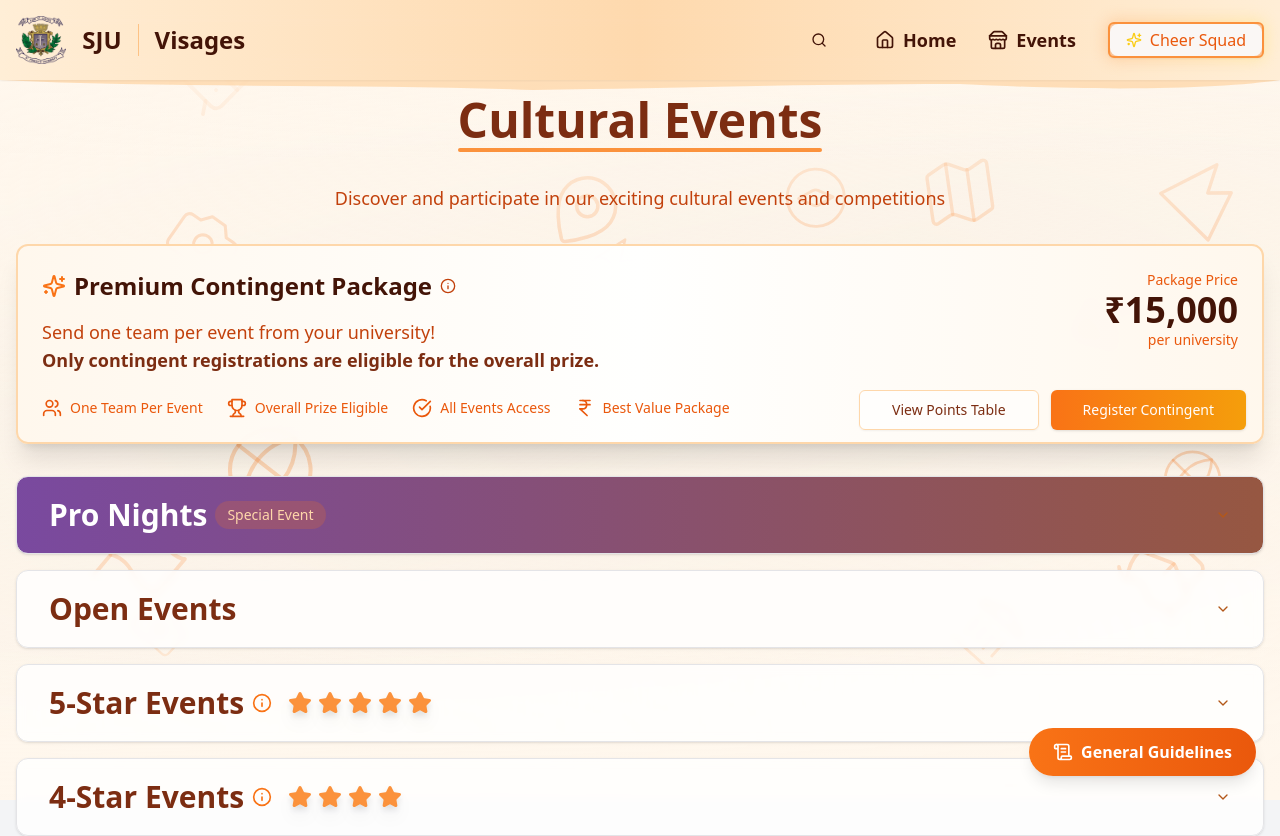
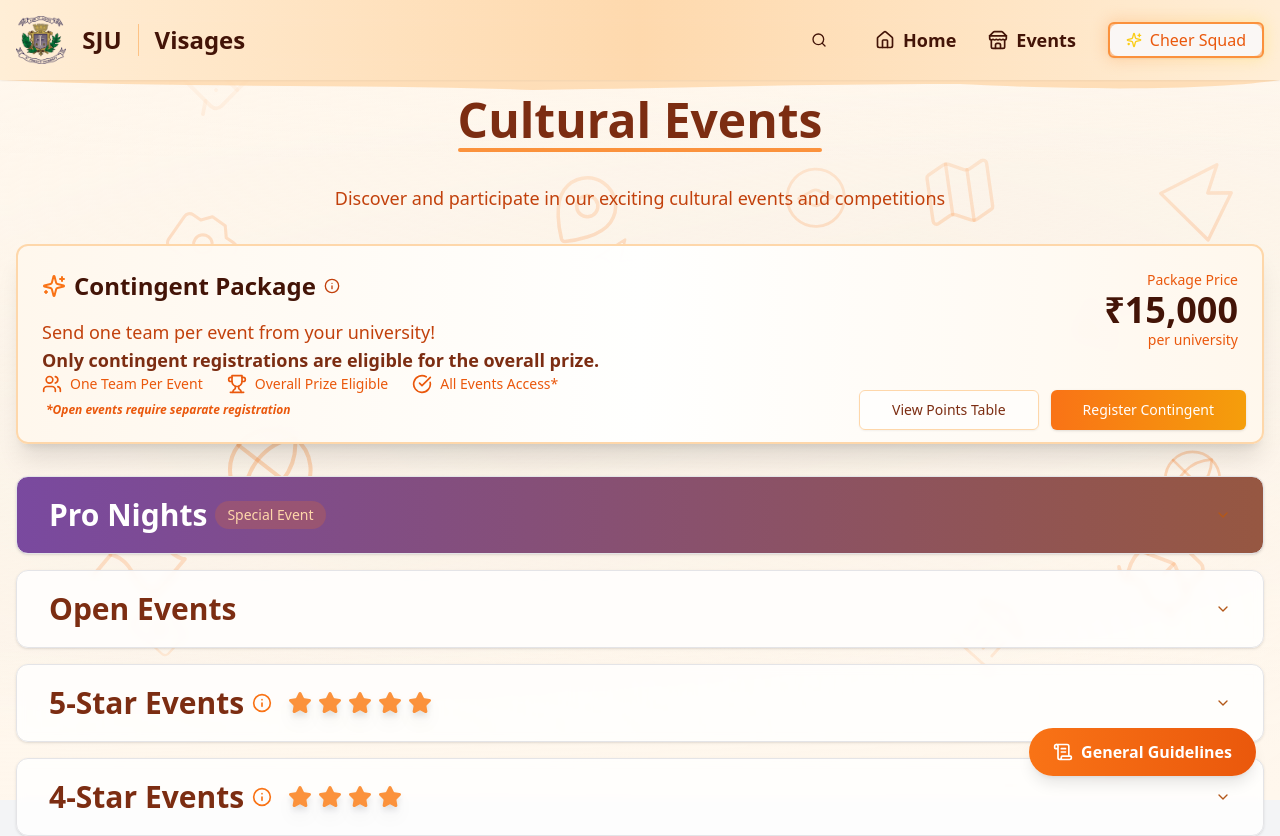
Before and after one commit to ammar-codeable/visages, a React (Vite) app: page /events in a window 1280 px wide. Shown: the top 836 px of the page. Built offline with nearby package versions, Linux system fonts and the light colour scheme.

Commit message:
feat: update ContingentBanner to clarify event registration requirements and simplify package title

```diff
--- a/src/components/ContingentBanner.tsx
+++ b/src/components/ContingentBanner.tsx
@@ -19,15 +19,14 @@ import PointsDialog from "./PointsDialog";
 const features = [
   { icon: Users, text: "One Team Per Event" },
   { icon: Trophy, text: "Overall Prize Eligible" },
-  { icon: CheckCircle, text: "All Events Access" },
-  { icon: IndianRupee, text: "Best Value Package" },
+  { icon: CheckCircle, text: "All Events Access*" },
 ] as const;
 
 const PackageTitle = () => (
   <div className="flex items-center gap-2">
     <Sparkles className="h-6 w-6 text-orange-500" />
     <h2 className="text-2xl font-bold text-orange-950">
-      Premium Contingent Package
+      Contingent Package
     </h2>
   </div>
 );
@@ -72,6 +71,13 @@ const ContingentTooltip = () => (
   </TooltipProvider>
 );
 
+// Add this note component
+const OpenEventsNote = () => (
+  <div className="text-xs font-semibold text-orange-600 italic pt-2 pl-1">
+    *Open events require separate registration
+  </div>
+);
+
 type ContingentBannerProps = {
   variant: "mobile" | "desktop";
 };
@@ -97,7 +103,7 @@ const ContingentBanner = ({ variant }: ContingentBannerProps) => {
             <div className="flex items-center gap-2">
               <Sparkles className="h-5 w-5 text-orange-500" />
               <h2 className="font-bold text-orange-950 text-xl">
-                Premium Contingent Package
+                Contingent Package
               </h2>
             </div>
             <div className="text-right">
@@ -134,6 +140,7 @@ const ContingentBanner = ({ variant }: ContingentBannerProps) => {
                 Register Contingent
               </Button>
             </a>
+            <OpenEventsNote />
           </div>
         </div>
       </div>
@@ -155,7 +162,7 @@ const ContingentBanner = ({ variant }: ContingentBannerProps) => {
           <div>
             <div className="flex items-center gap-2">
               <h2 className="font-bold text-orange-950">
-                Premium Contingent Package
+                Contingent Package
               </h2>
               <ContingentTooltip />
             </div>
@@ -186,7 +193,10 @@ const ContingentBanner = ({ variant }: ContingentBannerProps) => {
                 prize.
               </span>
             </div>
-            <FeatureList />
+            <div>
+              <FeatureList />
+              <OpenEventsNote />
+            </div>
           </div>
           <PriceDisplay />
         </div>
```
